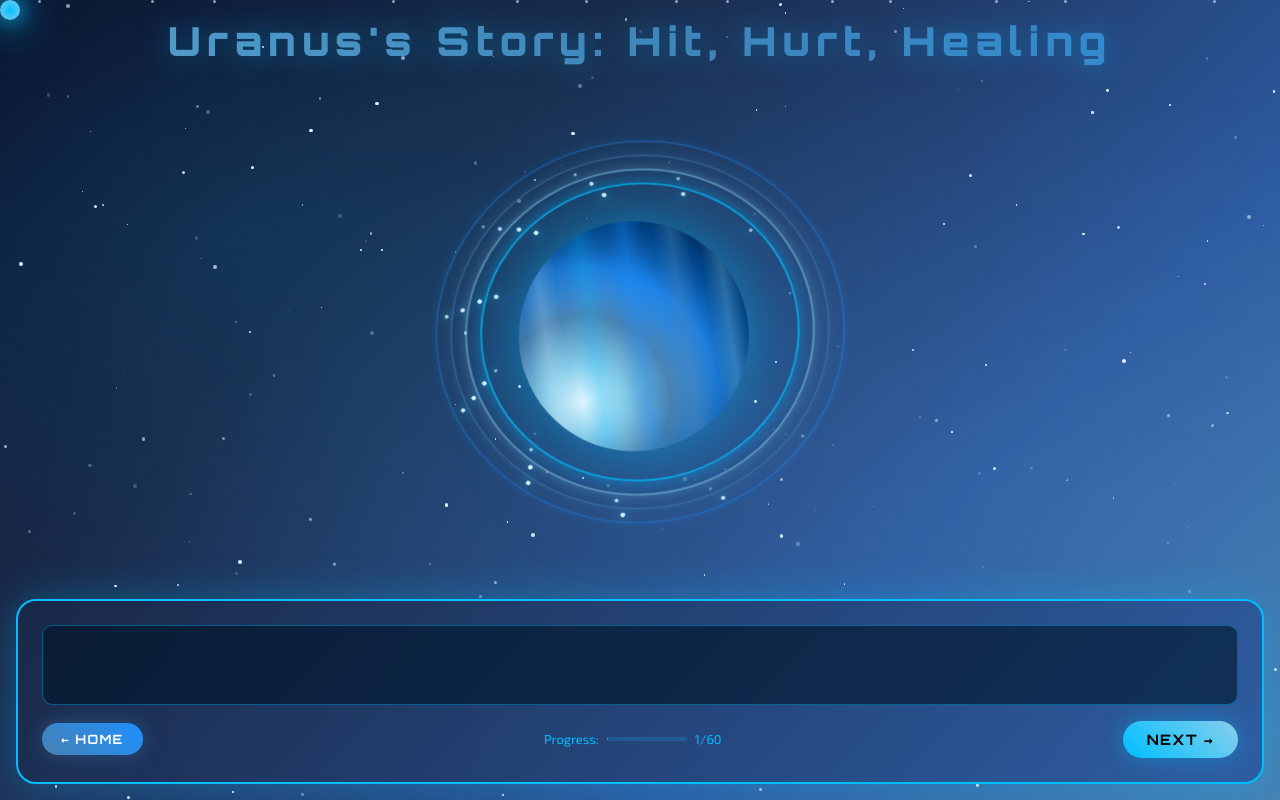
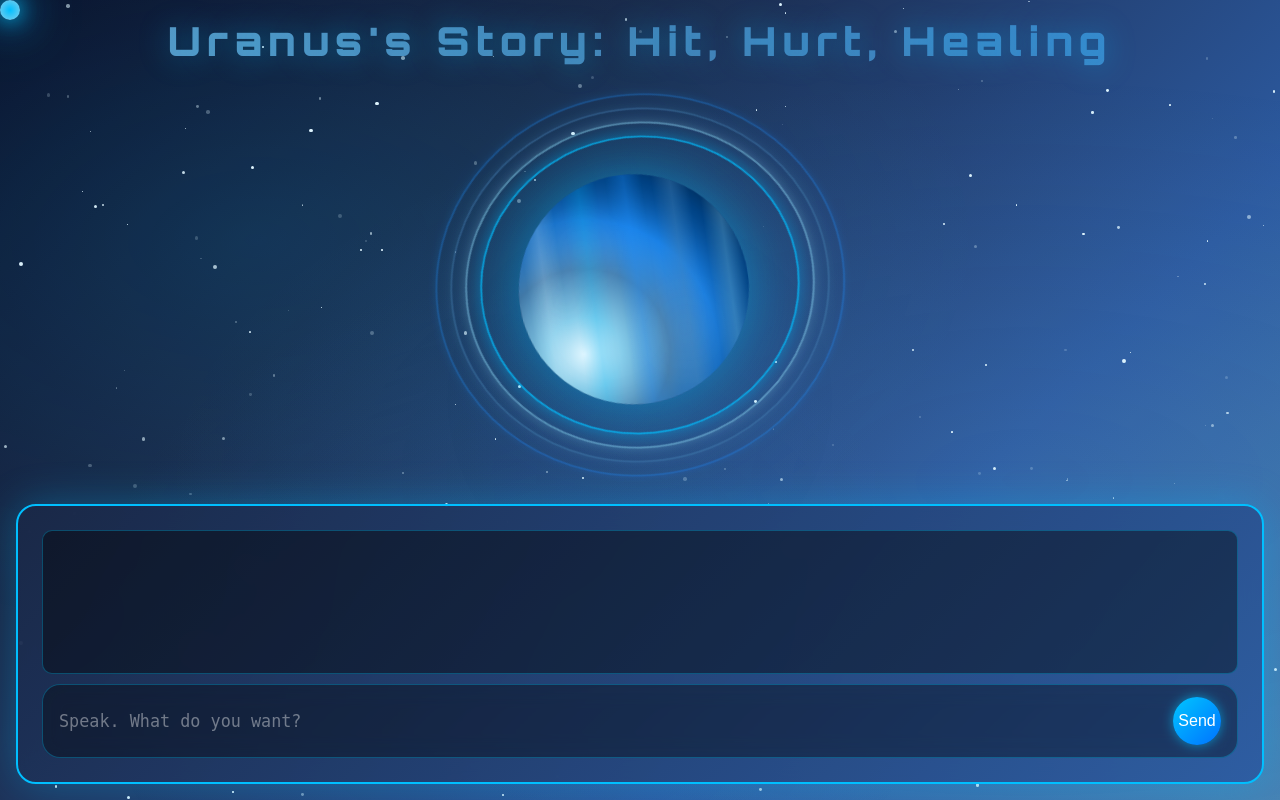
Before and after one commit to TechnoAceX/Orbital_Bonds, a Flask app: template templates/uranus.html in a window 1280 px wide. Run offline with Flask 3, Linux system fonts and the light colour scheme; the template is opened without the code that fills it, so the values that code supplies are empty.

Commit message:
uranus.html sorted

```diff
--- a/templates/uranus.html
+++ b/templates/uranus.html
@@ -237,6 +237,106 @@
             animation-duration: 55s;
         }
 
+        .msg {
+    margin: 6px 0;
+    padding: 8px 12px;
+    border-radius: 8px;
+    font-size: 0.95rem;
+}
+
+.msg.user {
+    text-align: right;
+    color: #00c3ff;
+}
+
+.msg.bot {
+    text-align: left;
+    color: #00fffb;
+    font-weight: bold;
+}
+
+.chat-bar {
+    display: flex;
+    align-items: center;
+    gap: 12px;
+    padding: 12px 16px;
+    border-radius: 18px;
+
+    background: rgba(0, 0, 0, 0.35);
+    border: 1px solid rgba(0, 200, 255, 0.3);
+    backdrop-filter: blur(10px);
+
+    width: 100%;
+}
+
+/* Input */
+.chat-bar input {
+    flex: 1;
+    background: transparent;
+    border: none;
+    outline: none;
+
+    color: #e0f7ff;
+    font-size: 1.05rem;
+    font-family: 'Space Mono', monospace;
+}
+
+.chat-bar input::placeholder {
+    color: rgba(255,255,255,0.4);
+}
+
+.chat-bar button {
+    width: 48px;
+    height: 48px;
+    min-width: 48px;   /* prevents stretching */
+
+    border-radius: 50%;   /* perfect circle */
+
+    border: none;
+    cursor: pointer;
+
+    background: linear-gradient(135deg, #00c6ff, #0072ff);
+    color: white;
+    font-size: 16px;
+
+    display: flex;
+    align-items: center;
+    justify-content: center;
+
+    transition: 0.25s ease;
+    box-shadow: 0 0 12px rgba(0, 200, 255, 0.6);
+}
+
+.chat-bar button:hover {
+    transform: scale(1.1);
+}
+
+.typing {
+    display: flex;
+    gap: 5px;
+    align-items: center;
+}
+
+.typing span {
+    width: 6px;
+    height: 6px;
+    background: #00c6ff;
+    border-radius: 50%;
+    animation: blink 1.4s infinite;
+}
+
+.typing span:nth-child(2) {
+    animation-delay: 0.2s;
+}
+.typing span:nth-child(3) {
+    animation-delay: 0.4s;
+}
+
+@keyframes blink {
+    0%, 80%, 100% { opacity: 0.2; transform: scale(0.8); }
+    40% { opacity: 1; transform: scale(1.2); }
+}
+
         @keyframes drift {
             0%, 100% { transform: translateY(0px) translateX(0px); }
             25% { transform: translateY(-10px) translateX(5px); }
@@ -268,19 +368,26 @@
         }
 
 .story-text {
-            font-size: clamp(0.9rem, 2vw, 1.1rem);
+    font-size: clamp(1rem, 2.5vw, 1.2rem);
     line-height: 1.6;
-            margin-bottom: 1rem;
-            min-height: 80px;
-            max-height: 120px;
+
+    height: 180px;          /* fixed height */
+    overflow-y: auto;
+
     padding: 1rem;
-            background: rgba(0, 20, 40, 0.6);
+    background: rgba(0, 0, 0, 0.4);
     border-radius: 10px;
-            border: 1px solid rgba(0, 191, 255, 0.4);
-            color: #e0f6ff;
-            position: relative;
-            overflow-y: auto;
-            flex: 1;
+    border: 1px solid rgba(0, 200, 255, 0.3);
+}
+
+/* 🔥 Hide scrollbar but keep scroll */
+.story-text::-webkit-scrollbar {
+    display: none;
+}
+
+.story-text {
+    -ms-overflow-style: none;
+    scrollbar-width: none;
 }
 
         .typing-cursor {
@@ -308,78 +415,6 @@
             flex-shrink: 0;
         }
 
-        .next-btn {
-            font-family: 'Orbitron', monospace;
-            font-size: 0.9rem;
-            font-weight: 700;
-            padding: 0.6rem 1.5rem;
-            background: linear-gradient(45deg, #00bfff, #87ceeb);
-            border: none;
-            border-radius: 25px;
-            color: #000;
-            cursor: pointer;
-            transition: all 0.3s ease;
-            text-transform: uppercase;
-            letter-spacing: 0.1em;
-            box-shadow: 0 0 25px rgba(0, 191, 255, 0.4);
-            min-width: 100px;
-        }
-
-        .next-btn:hover {
-            transform: scale(1.05);
-            box-shadow: 0 0 35px rgba(0, 191, 255, 0.6);
-        }
-
-        .next-btn:disabled {
-            opacity: 0.6;
-            cursor: not-allowed;
-            transform: none;
-        }
-
-        .home-btn {
-            font-family: 'Orbitron', monospace;
-            font-size: 0.8rem;
-            font-weight: 700;
-            padding: 0.5rem 1.2rem;
-            background: linear-gradient(45deg, #4682b4, #1e90ff);
-            border: none;
-            border-radius: 20px;
-            color: #fff;
-            cursor: pointer;
-            transition: all 0.3s ease;
-            text-transform: uppercase;
-            letter-spacing: 0.1em;
-            box-shadow: 0 0 20px rgba(70, 130, 180, 0.4);
-        }
-
-        .home-btn:hover {
-            transform: scale(1.05);
-            box-shadow: 0 0 30px rgba(70, 130, 180, 0.6);
-        }
-
-        .progress-indicator {
-            display: flex;
-            align-items: center;
-            gap: 0.5rem;
-            font-size: 0.8rem;
-            color: #00bfff;
-        }
-
-        .progress-bar {
-            width: 80px;
-            height: 4px;
-            background: rgba(0, 191, 255, 0.2);
-            border-radius: 2px;
-            overflow: hidden;
-        }
-
-        .progress-fill {
-            height: 100%;
-            background: linear-gradient(90deg, #00bfff, #4682b4);
-            border-radius: 2px;
-            transition: width 0.3s ease;
-            width: var(--progress, 0%);
-        }
 
         .glow-effect {
             position: fixed;
@@ -447,14 +482,6 @@
                 align-items: stretch;
             }
 
-            .next-btn, .home-btn {
-                width: 100%;
-                margin-bottom: 0.5rem;
-            }
-
-            .progress-indicator {
-                justify-content: center;
-            }
 
             .uranus-system {
                 transform: rotate(-98deg) scale(0.7);
@@ -499,24 +526,20 @@
         </div>
 
         <div class="story-interface">
-            <div class="story-text" id="storyText">
-                {{ story }}
+            <div class="story-text" id="chatBox"></div>
+
+               <div class="chat-bar" style="display:flex; gap:10px; margin-top:10px;">
+                <input
+                    id="userInput"
+                    type="text"
+                    placeholder="Speak. What do you want?"
+                    autocomplete="off"
+                >
+
+                <button onclick="sendMessage()" class="next-btn">Send</button>
             </div>
 
-            <div class="story-controls">
-                <button class="home-btn" onclick="goHome()">← Home</button>
 
-                <div class="progress-indicator">
-                    <span>Progress:</span>
-                    <div class="progress-bar">
-                        <div class="progress-fill" id="progressFill"></div>
-                    </div>
-                    <span id="progressText">1/10</span>
-                </div>
-
-                <button class="next-btn" id="nextBtn" onclick="nextStory()">Next →</button>
-            </div>
-        </div>
     </div>
 
     <script>
@@ -632,16 +655,83 @@
             });
         }
 
-        // Button hover effects
-        document.querySelectorAll('.next-btn, .home-btn').forEach(element => {
-            element.addEventListener('mouseenter', () => {
-                cursor.style.transform = 'scale(1.5)';
+        let isSending = false;
+
+async function sendMessage() {
+    if (isSending) return;
+
+    const input = document.getElementById("userInput");
+    const chat = document.getElementById("chatBox");
+
+    const message = input.value.trim();
+    if (!message) return;
+
+    isSending = true;
+
+    // 👤 USER
+    const userMsg = document.createElement("div");
+    userMsg.className = "msg user";
+    userMsg.innerText = message;
+    chat.appendChild(userMsg);
+
+    input.value = "";
+    chat.scrollTop = chat.scrollHeight;
+
+    // 🤖 BOT (Typing animation)
+    const botMsg = document.createElement("div");
+    botMsg.className = "msg bot";
+
+    botMsg.innerHTML = `
+        <div class="typing">
+            <span></span>
+            <span></span>
+            <span></span>
+        </div>
+    `;
+
+    chat.appendChild(botMsg);
+    chat.scrollTop = chat.scrollHeight;
+
+    try {
+        const res = await fetch("/chat", {
+            method: "POST",
+            headers: {"Content-Type": "application/json"},
+            body: JSON.stringify({
+                message: message,
+                planet: window.location.pathname.split("/").pop()
+            })
         });
 
-            element.addEventListener('mouseleave', () => {
-                cursor.style.transform = 'scale(1)';
+        const data = await res.json();
+
+        // ✨ replace typing with real response
+        await typeText(botMsg, data.reply, 18);
+
+    } catch {
+        botMsg.innerText = "Something went wrong...";
+    }
+
+    chat.scrollTop = chat.scrollHeight;
+    isSending = false;
+}
+
+const input = document.getElementById("userInput");
+
+input.addEventListener("keypress", function (e) {
+    if (e.key === "Enter") {
+        e.preventDefault();
+        sendMessage();
+    }
 });
+
+document.getElementById("userInput").addEventListener("keydown", function (e) {
+    if (e.key === "Enter") {
+        e.preventDefault();
+        sendMessage();
+    }
 });
+
+       createStars();
 
         // Story progression function
         async function nextStory() {
@@ -672,10 +762,6 @@
 
                     await typeText(storyText, newText, 25);
 
-                    // Update progress
-                    currentStoryPart++;
-                    updateProgress();
-
                     // Update planet image if provided
                     if (data.planet_image) {
                         updatePlanetImage(data.planet_image);
@@ -701,16 +787,6 @@
                     nextBtn.textContent = 'Next →';
                 }
             }
-        }
-
-        // Update progress indicator
-        function updateProgress() {
-            const progressFill = document.getElementById('progressFill');
-            const progressText = document.getElementById('progressText');
-
-            const progressPercentage = (currentStoryPart / totalParts) * 100;
-            progressFill.style.setProperty('--progress', progressPercentage + '%');
-            progressText.textContent = `${currentStoryPart}/${totalParts}`;
         }
 
         // Update planet image (for dynamic changes)
```
Lines whose indentation alone changed are shown as unchanged.
